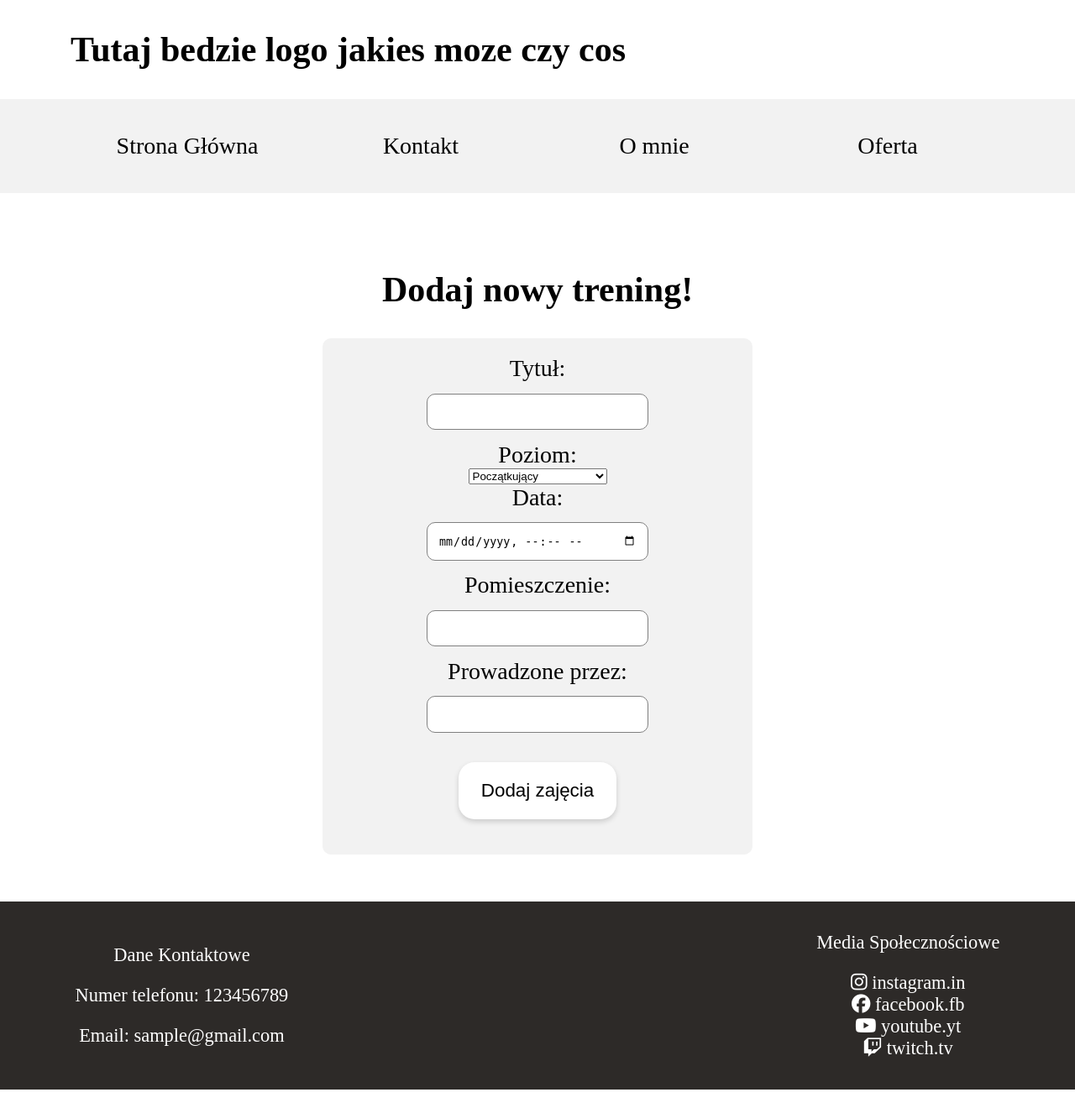
After one commit to KamilDeren/WdPAI_PersonalTrainerWebsite, a PHP site: page /personaltrainer/views/addtraining.php in a window 1280 px wide. The commit adds this page. Shown: the whole page at 84% size. Run offline with PHP 8.4, Linux system fonts and the light colour scheme; a stand-in replaces the project's code that opens the database connection; some libraries are stand-ins or nearby versions.

Commit message:
Changes to database, addTraining form; inserting data to database

```diff
--- a/Database.php
+++ b/Database.php
@@ -22,8 +22,7 @@ class Database {
             $conn = new PDO(
                 "pgsql:host=$this->host;port=5432;dbname=$this->database",
                 $this->username,
-                $this->password,
-                ["sslmode"  => "prefer"]
+                $this->password
             );
 
             // set the PDO error mode to exception
--- a/Routing.php
+++ b/Routing.php
@@ -2,6 +2,7 @@
 
 require_once 'src/controllers/DefaultController.php';
 require_once 'src/controllers/SecurityController.php';
+require_once 'src/controllers/TrainingController.php';
 
 class Router {
 
--- a/index.php
+++ b/index.php
@@ -12,8 +12,10 @@ Router::get('signup', 'DefaultController');
 Router::get('login', 'DefaultController');
 Router::get('contact', 'DefaultController');
 Router::get('about', 'DefaultController');
+Router::get('addtraining', 'DefaultController');
+Router::get('trainings', 'DefaultController');
 
 Router::post('log', 'SecurityController');
-
+Router::post('addTraining', 'TrainingController');
 
 Router::run($path);
--- /dev/null
+++ b/personaltrainer/views/addtraining.php
@@ -0,0 +1,69 @@
+<!DOCTYPE html>
+<html lang="english">
+<head>
+  <title>Treningi</title>
+  <script src="https://kit.fontawesome.com/5dc99e0e66.js" crossorigin="anonymous"></script>
+  <meta name="viewport" content="width=device-width, initial-scale=1.0" />
+  <meta charset="utf-8" />
+  <link rel="stylesheet" href="personaltrainer/css/style.css" />
+  <link rel="stylesheet" href="personaltrainer/css/dateandtime.css" />
+</head>
+<body>
+
+<section class="header">
+  <div class="logo">
+    <h2>Tutaj bedzie logo jakies moze czy cos</h2>
+  </div>
+</section>
+
+<section id="NavBar">
+    <ul>
+        <li><a href="index">Strona Główna</a></li>
+        <li><a href="contact">Kontakt</a></li>
+        <li><a href="about">O mnie</a></li>
+        <li><a href="offer">Oferta</a></li>
+    </ul>
+</section>
+
+<section id="LoginContener">
+  <h2>Dodaj nowy trening!</h2>
+  <div>
+    <form action="addTraining" method="POST" class="panel">
+        <label for="title">Tytuł:</label>
+        <input type="text" id="title" name="title">
+        <label for="level">Poziom:</label>
+        <select name="level" id="level">
+            <option value="Beginner">Początkujący</option>
+            <option value="Intermediate">Średnio Zaawansowany</option>
+            <option value="Advanced">Zaawansowany</option>
+            <option value="Expert">Ekspert</option>
+        </select>
+        <label for="date">Data:</label>
+        <input type="datetime-local" id="date" name="date">
+        <label for="room">Pomieszczenie:</label>
+        <input type="room" id="room" name="room">
+        <label for="run_by">Prowadzone przez:</label>
+        <input type="run_by" id="run_by" name="run_by">
+        <input id="submit" type="submit" value="Dodaj zajęcia">
+    </form>
+  </div>
+</section>
+
+<section id="FooterBar">
+    <div class="Dane">
+        <p>Dane Kontaktowe</p>
+        <p>Numer telefonu: 123456789</p>
+        <p>Email: sample@gmail.com</p>
+    </div>
+
+    <div class="Media">
+        <p>Media Społecznościowe</p>
+        <i class="fa-brands fa-instagram"></i> instagram.in </br>
+        <i class="fa-brands fa-facebook"></i> facebook.fb </br>
+        <i class="fa-brands fa-youtube"></i> youtube.yt </br>
+        <i class="fa-brands fa-twitch"></i> twitch.tv </br>
+    </div>
+</section>
+
+</body>
+</html>
--- a/src/repository/UserRepository.php
+++ b/src/repository/UserRepository.php
@@ -24,7 +24,9 @@ class UserRepository extends Repository
             $user['email'],
             $user['password'],
             $user['name'],
-            $user['surname']
+            $user['surname'],
+            $user['id_user_details'],
+            $user['user_role']
         );
     }
 }
```
Also changed, not shown: src/controllers/DefaultController.php (+8 -0 lines), src/controllers/TrainingController.php (added, +27 -0 lines), src/models/Training.php (added, +78 -0 lines), src/models/User.php (+10 -3 lines), src/repository/TrainingRepository.php (added, +49 -0 lines), personaltrainer/css/style.css (line endings or trailing spaces), personaltrainer/views/trainings.php (renamed from personaltrainer/views/loggedin.php), 1 other file.
